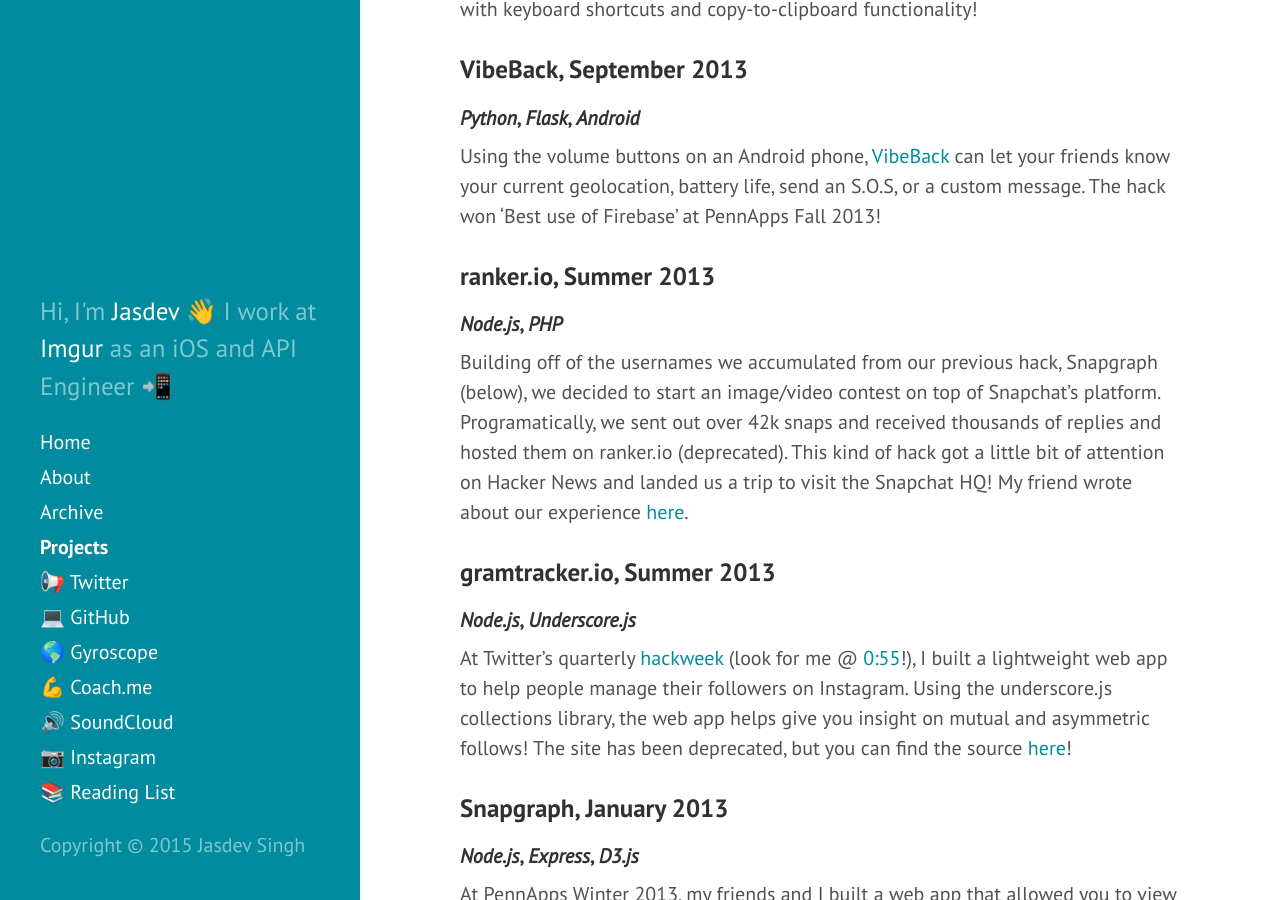
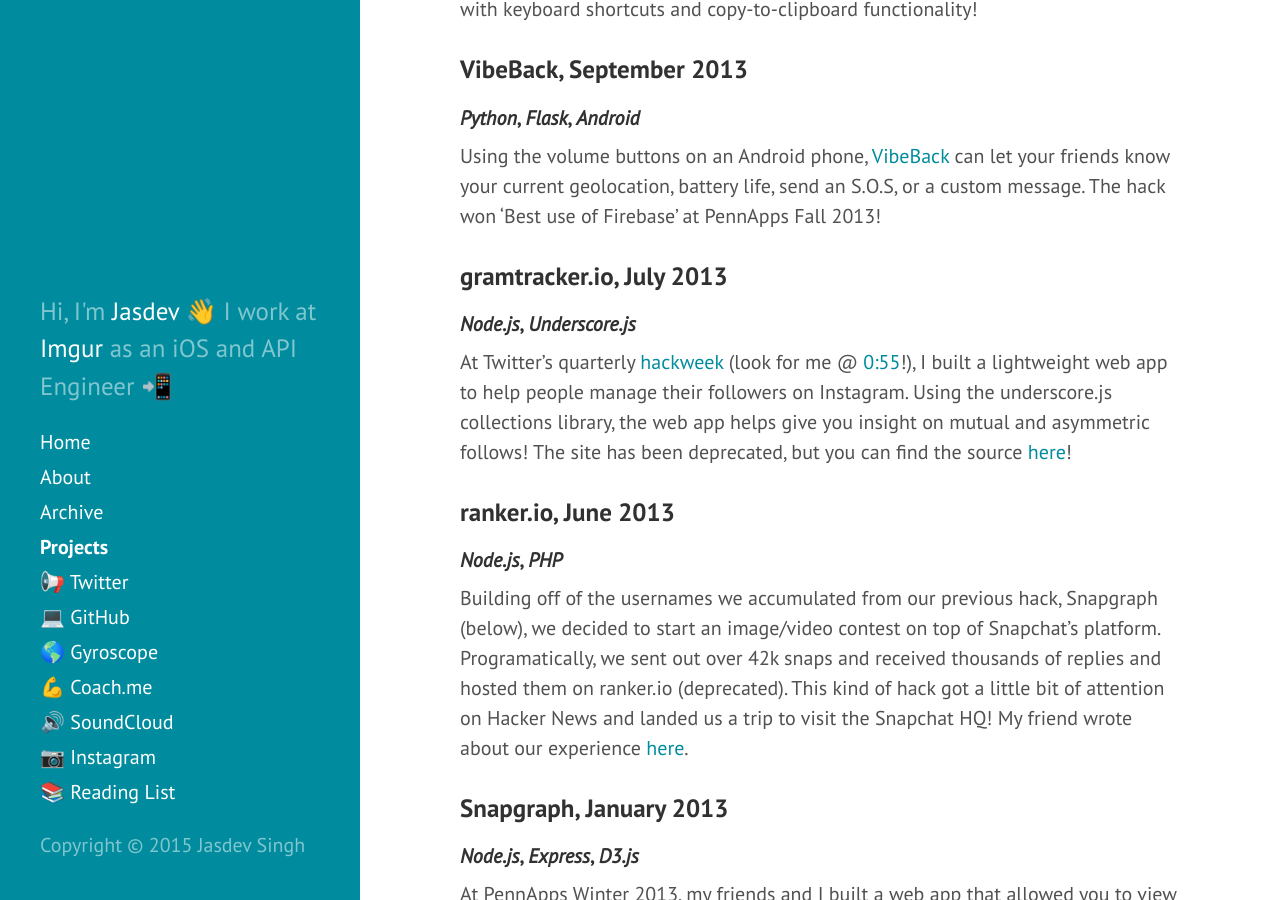
Before and after one commit to rvsrvs/jasdev.github.io, a Jekyll site: the page built from projects.md, in a window 1280 px wide and 900 px high, scrolled down 2232 px. Built offline with Jekyll 4.4.1, drawn with Linux system fonts in a browser that asks for light colours; Markdown is read by kramdown in place of the engine named in the settings.

Commit message:
More specific date for gramtracker

```diff
--- a/projects.md
+++ b/projects.md
@@ -68,17 +68,17 @@
 
 Using the volume buttons on an Android phone, [VibeBack](http://pennapps.challengepost.com/submissions/17219-vibeback) can let your friends know your current geolocation, battery life, send an S.O.S, or a custom message. The hack won 'Best use of Firebase' at PennApps Fall 2013!
 
-### ranker.io, Summer 2013
+### gramtracker.io, July 2013
+
+#### *Node.js*, *Underscore.js*
+
+At Twitter's quarterly [hackweek](https://www.youtube.com/watch?v=2oxDsIkwQA8) (look for me @ [0:55](https://youtu.be/2oxDsIkwQA8?t=55s)!), I built a lightweight web app to help people manage their followers on Instagram. Using the underscore.js collections library, the web app helps give you insight on mutual and asymmetric follows! The site has been deprecated, but you can find the source [here](https://github.com/Jasdev/gramtracker)!
+
+### ranker.io, June 2013
 
 #### *Node.js*, *PHP*
 
 Building off of the usernames we accumulated from our previous hack, Snapgraph (below), we decided to start an image/video contest on top of Snapchat's platform. Programatically, we sent out over 42k snaps and received thousands of replies and hosted them on ranker.io (deprecated). This kind of hack got a little bit of attention on Hacker News and landed us a trip to visit the Snapchat HQ! My friend wrote about our experience [here](https://medium.com/@binroot/the-best-jokes-have-no-punchline-5f4713a963d6).
-
-### gramtracker.io, Summer 2013
-
-#### *Node.js*, *Underscore.js*
-
-At Twitter's quarterly [hackweek](https://www.youtube.com/watch?v=2oxDsIkwQA8) (look for me @ [0:55](https://youtu.be/2oxDsIkwQA8?t=55s)!), I built a lightweight web app to help people manage their followers on Instagram. Using the underscore.js collections library, the web app helps give you insight on mutual and asymmetric follows! The site has been deprecated, but you can find the source [here](https://github.com/Jasdev/gramtracker)!
 
 ### Snapgraph, January 2013
 
```
